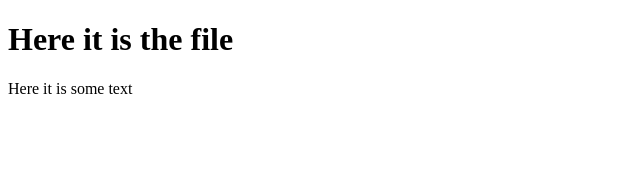
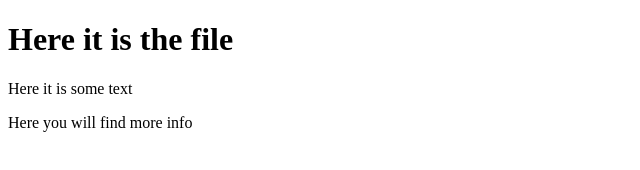
Before and after one commit to estherhzcam/exercise-git, a plain HTML site: page index.html in a window 1280 px wide. Shown: the whole page, without its empty margins (0-640 px from the left). Drawn offline with Linux system fonts and the light colour scheme.

Commit message:
added title

```diff
--- a/index.html
+++ b/index.html
@@ -3,15 +3,13 @@
 <head>
     <meta charset="UTF-8">
     <meta name="viewport" content="width=device-width, initial-scale=1.0">
-    <title>Document</title>
+    <title>Exercise github</title>
 </head>
 <body>
     <header>
         <h1>Here it is the file</h1>
     </header>
     <main><p>Here it is some text</p></main>
-    <footer></footer>
-
-
+    <footer>Here you will find more info</footer>
 </body>
 </html>
```
